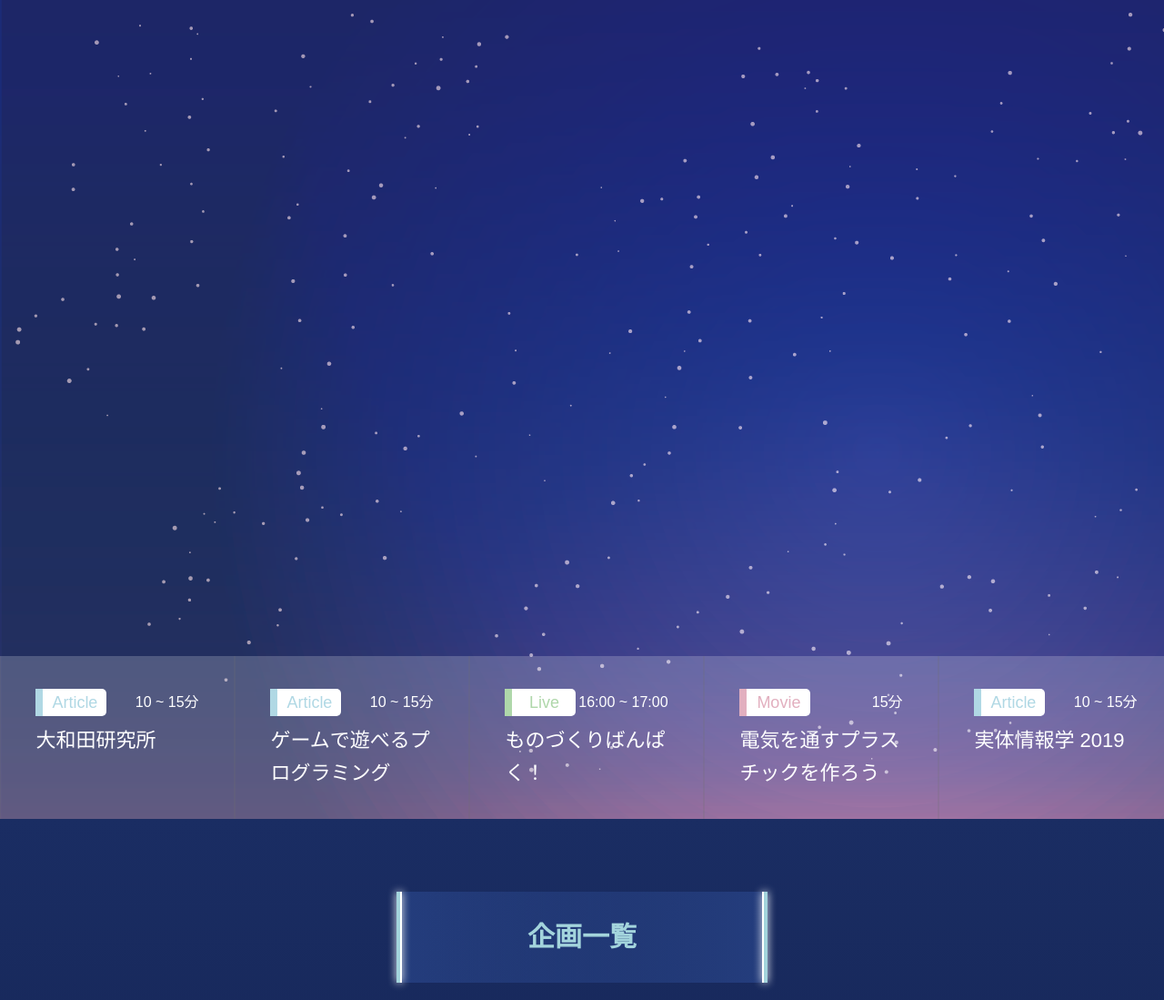
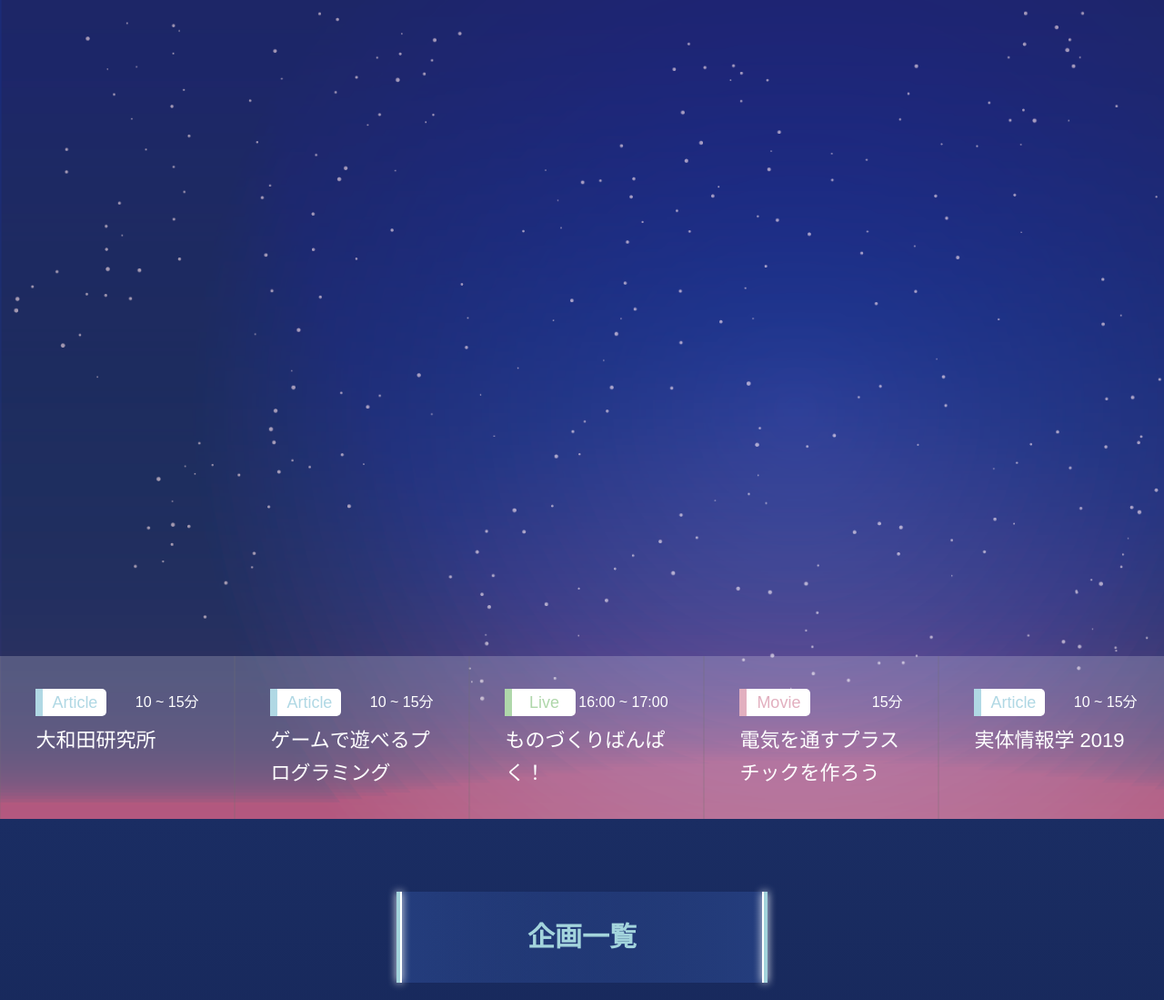
Before and after one commit to Rikoten/site2020, a PHP site: page /index.html in a window 1280 px wide. Shown: the top 1099 px of the page at 91% size. Run offline with PHP 8.4, Linux system fonts and the light colour scheme; some libraries are stand-ins or nearby versions.

Commit message:
背景画像合わせられるように。

```diff
--- a/css/main.css
+++ b/css/main.css
@@ -20,7 +20,8 @@ body {
   position: relative;
   height: 100vh;
   min-height: 900px;
-  background: url(../img/top-background.png);
+  background: url(../img/top-background.png) no-repeat;
+  background-size: cover;
   width: 100%;
   overflow: hidden;
 }
```
